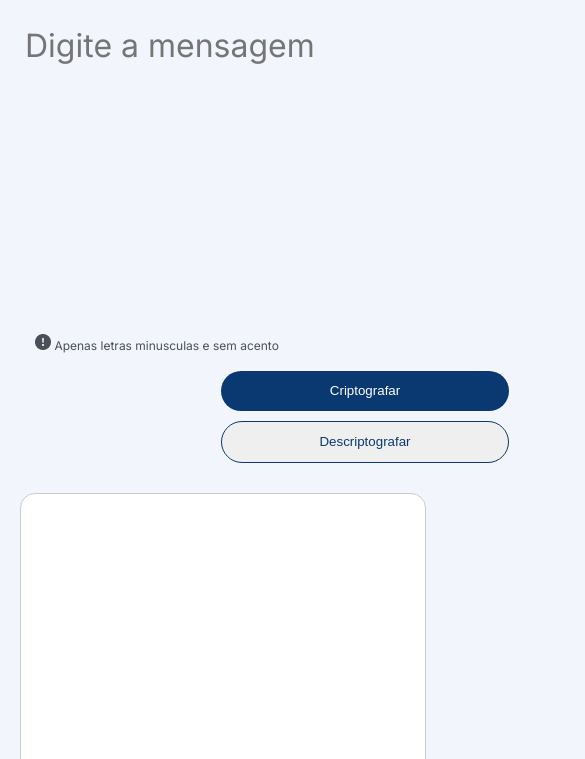
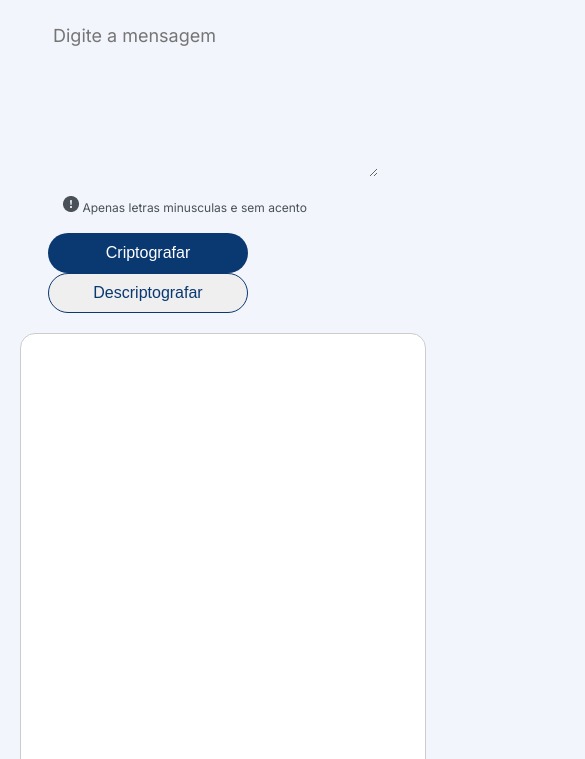
Before and after one commit to vector5826/encripitador, a plain HTML site: page index.html in a window 390 px wide. Shown: the part 85-844 px from the top of the page, 585 px wide, since content can reach past the window. Drawn offline with Linux system fonts and the light colour scheme.

Commit message:
Update style.css

```diff
--- a/styles/style.css
+++ b/styles/style.css
@@ -144,24 +144,45 @@ footer a:hover {
   color: gray;
 }
 
-@media only screen and (max-width: 1200px) {
-  .container {
-    margin: 20px auto;
-    padding: 10px;
+@media only screen and (max-width: 1023px) {
+  .text {
+    width: 100%;
+    max-width: 480px;
+    height: 200px;
+    font-size: 24px;
+    line-height: 36px;
   }
+}
 
-  button {
-    display: block;
-    margin: 10px auto;
-  }
-
+@media only screen and (max-width: 767px) {
   main {
     flex-direction: column;
+    align-items: center;
   }
 
   section {
     flex-basis: 100%;
   }
 
+  .text {
+    width: 100%;
+    max-width: 320px;
+    height: 150px;
+    font-size: 18px;
+    line-height: 28px;
+  }
 
+  button {
+    width: 200px;
+    padding: 15px;
+    font-size: 16px;
+  }
+
+  .btn-cript,
+  .btn-descri,
+  .btn-copia {
+    width: 200px;
+    height: 40px;
+    font-size: 16px;
+  }
 }
```
